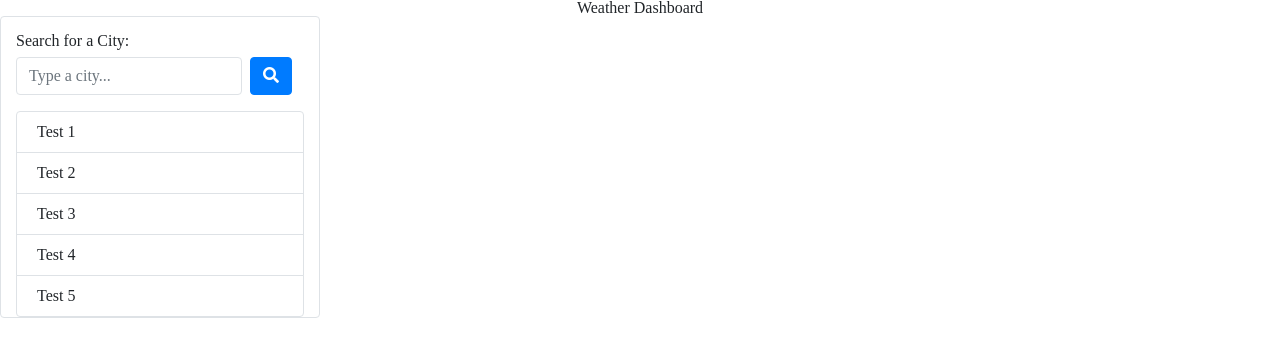
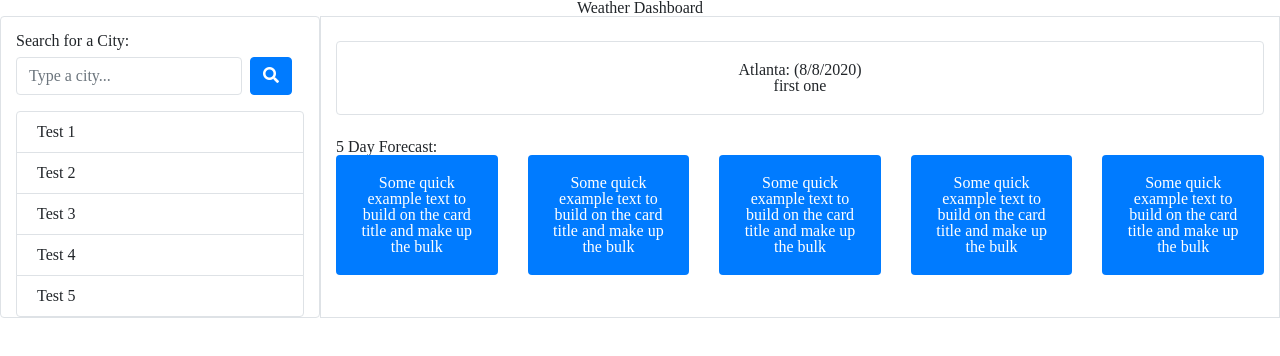
Before and after one commit to katiec2116/weather-dashboard, a plain HTML site: page index.html in a window 1280 px wide. Drawn offline with nearby package versions, Linux system fonts and the light colour scheme.

Commit message:
added other columns and rows

```diff
--- a/index.html
+++ b/index.html
@@ -40,7 +40,46 @@
             </aside>
 
 
+                <div class = "col-md-9 border text-center">
+                    <div class = row>
+                        <div class = "col-md-12">
+                            <div class="card-body mt-4 mb-4 border rounded">
+                                <p>Atlanta: (8/8/2020) </p>
+                                    first one
 
+                            </div>
+                        </div>
+                    </div>
+                    <h2 class="text-left forecastTitle">5 Day Forecast:</h2>
+                    <section class = "row">
+                        <div class = "col">
+                            <div class="card-body rightSide forecast bg-primary rounded text-white">
+                                <p>Some quick example text to build on the card title and make up the bulk</p>
+                            </div>
+                        </div>
+                        <div class = "col">
+                            <div class="card-body rightSide forecast bg-primary rounded text-white">
+                                <p>Some quick example text to build on the card title and make up the bulk</p>
+                            </div>
+                        </div>
+                        <div class = "col">
+                            <div class="card-body rightSide forecast bg-primary rounded text-white">
+                                <p>Some quick example text to build on the card title and make up the bulk</p>
+                            </div>
+                        </div>
+
+                        <div class = "col">
+                            <div class="card-body rightSide forecast bg-primary rounded text-white">
+                                <p>Some quick example text to build on the card title and make up the bulk</p>
+                            </div>
+                        </div>
+                        <div class = "col">
+                            <div class="card-body rightSide forecast bg-primary rounded text-white">
+                                <p>Some quick example text to build on the card title and make up the bulk</p>
+                            </div>
+                        </div>
+                    </section>
+                </div>
 
 
          </div>
```
